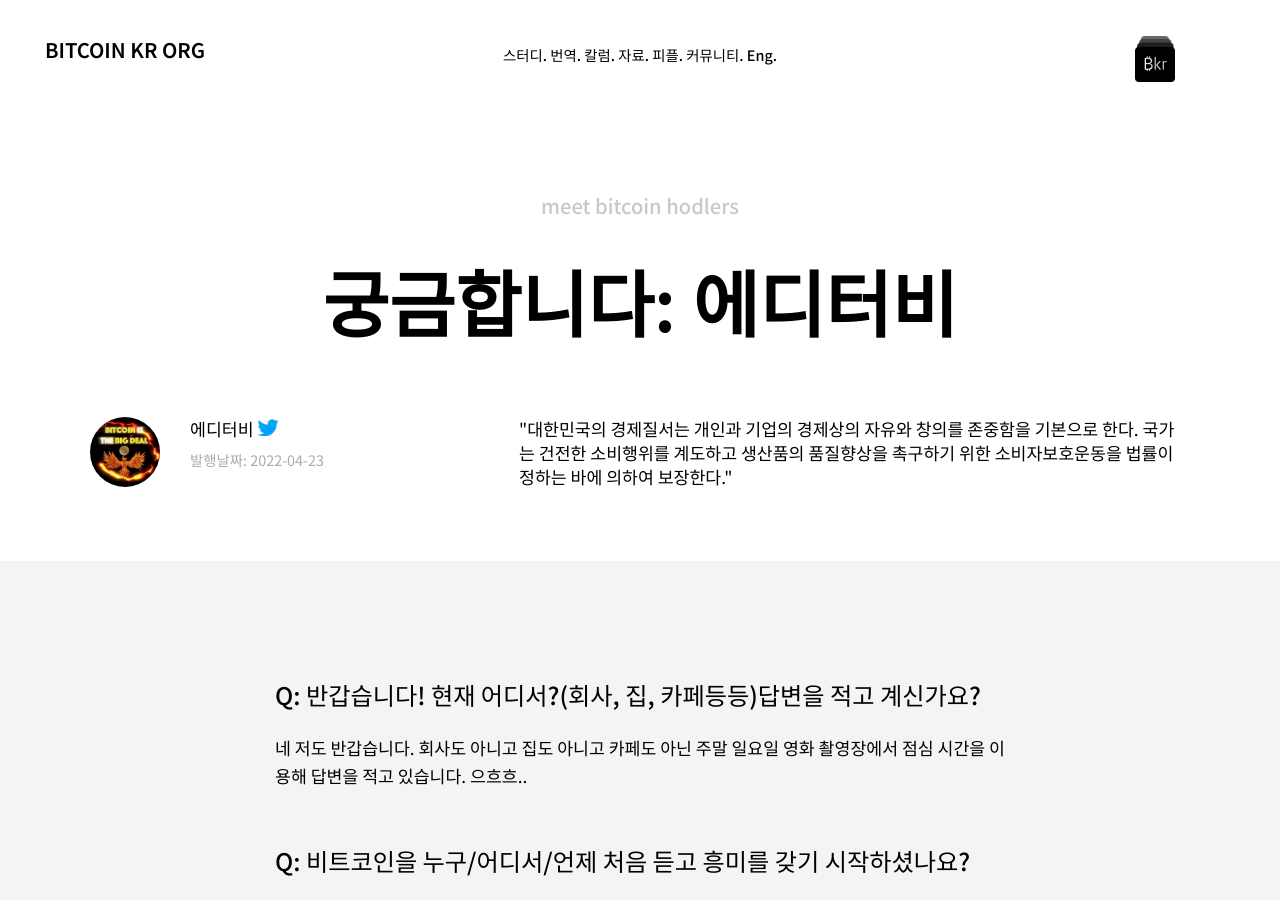
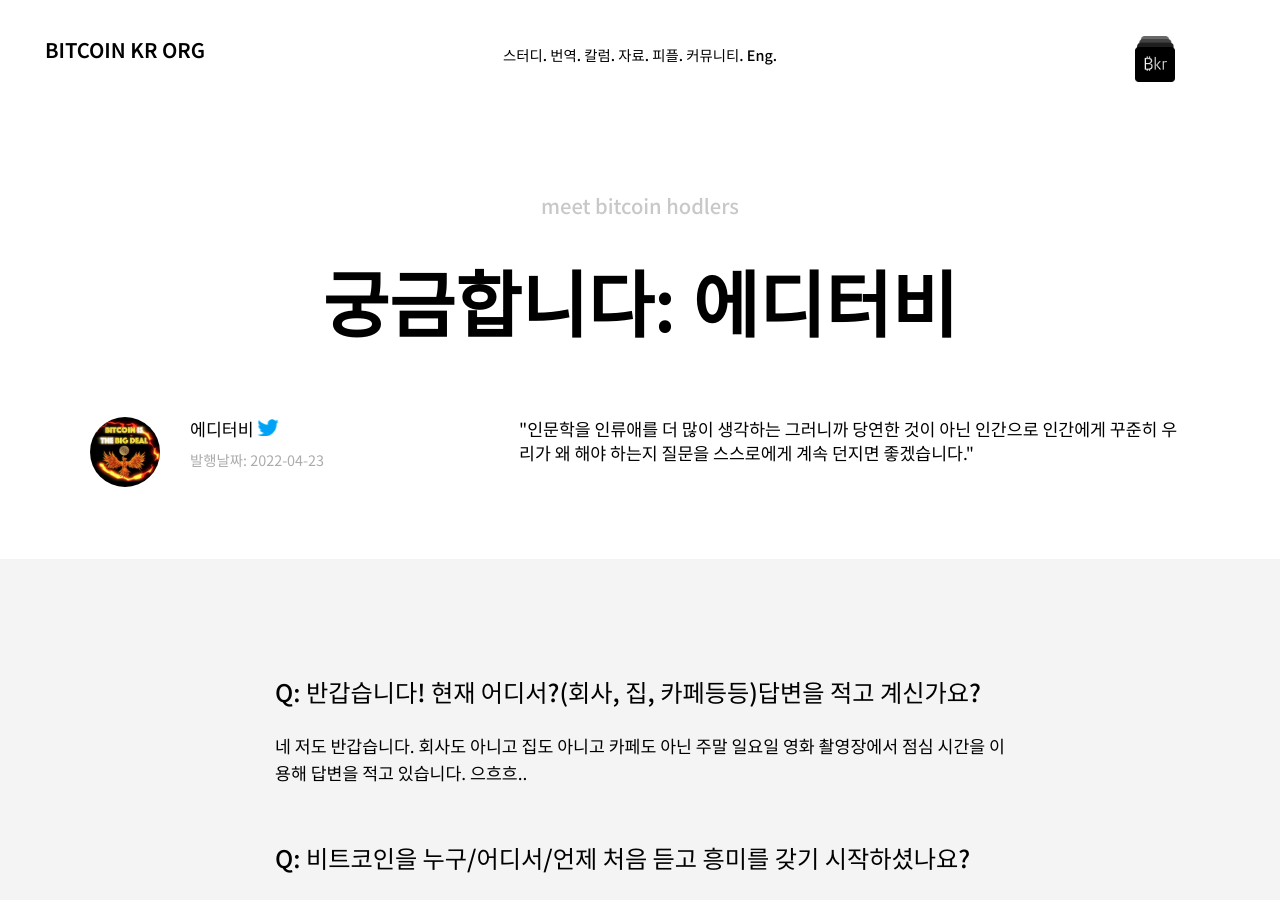
Before and after one commit to bitcoinkrorg/bitcoinkrorg.github.io, a Jekyll site: the page built from _posts/2022-04-22-editor_b.md, in a window 1280 px wide and 900 px high. Built offline with Jekyll 4.4.1, drawn with Linux system fonts in a browser that asks for light colours.

Commit message:
edit: post phrase

```diff
--- a/_posts/2022-04-22-editor_b.md
+++ b/_posts/2022-04-22-editor_b.md
@@ -7,7 +7,7 @@ authorid: editorb
 tag: editorb
 title: "에디터비"
 date: 2022-04-23
-excerpt: "대한민국의 경제질서는 개인과 기업의 경제상의 자유와 창의를 존중함을 기본으로 한다. 국가는 건전한 소비행위를 계도하고 생산품의 품질향상을 촉구하기 위한 소비자보호운동을 법률이 정하는 바에 의하여 보장한다."
+excerpt: "인문학을 인류애를 더 많이 생각하는 그러니까 당연한 것이 아닌 인간으로 인간에게 꾸준히 우리가 왜 해야 하는지 질문을 스스로에게 계속 던지면 좋겠습니다."
 twitter-id: editor_bam
 ---
 
```
